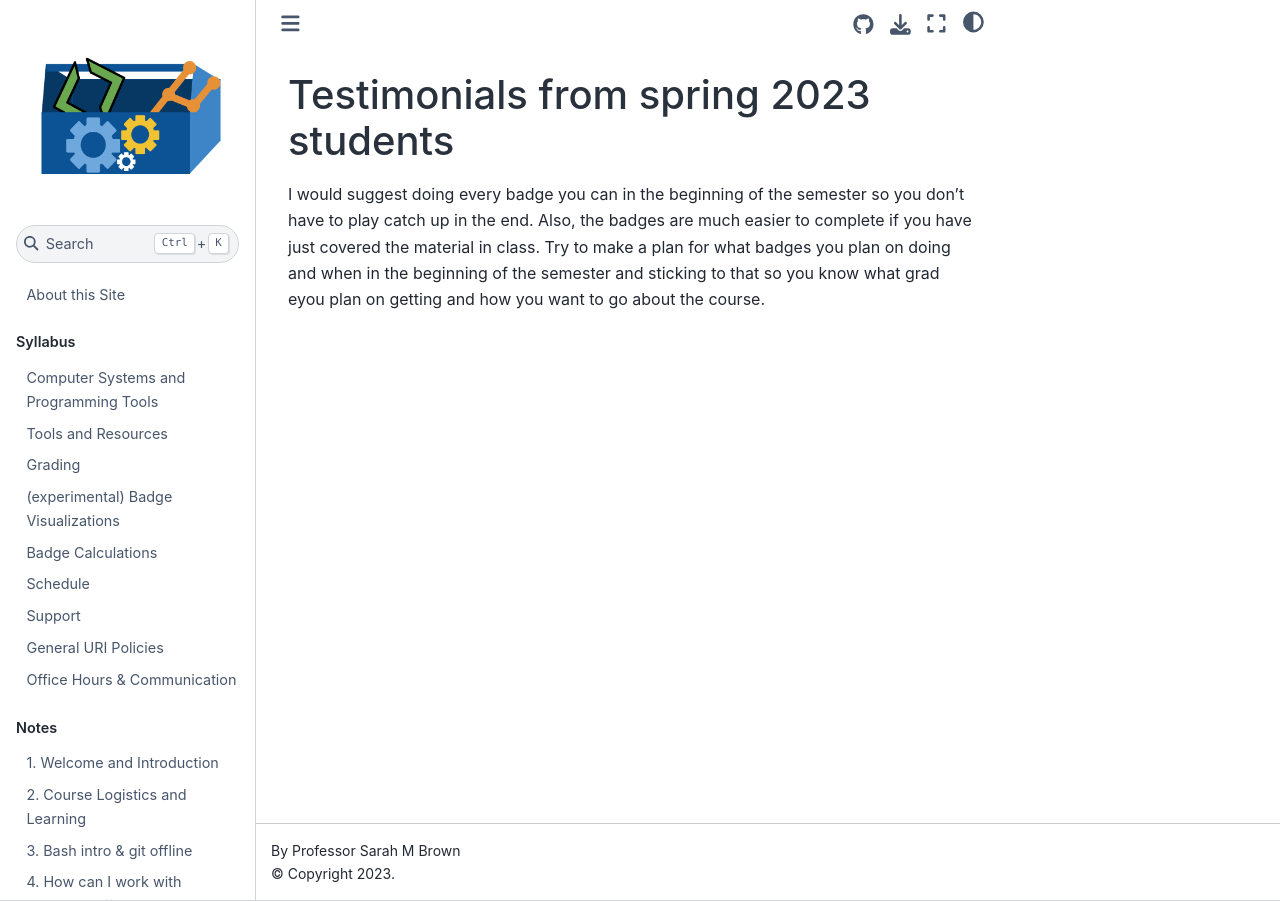
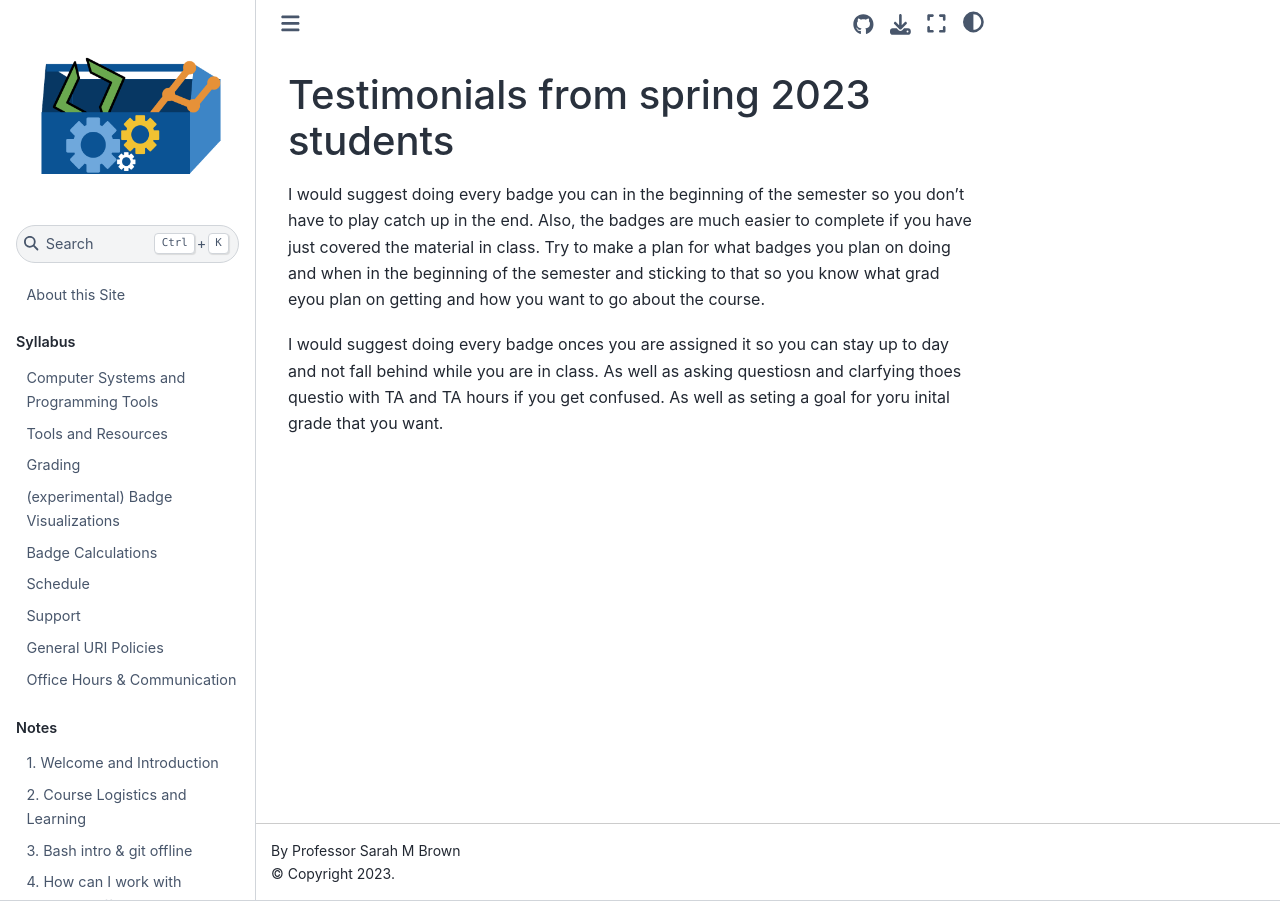
Before and after one commit to introcompsys/spring2023, a Jupyter Book: the page built from resources/testimonials.md, in a window 1280 px wide. Built offline with Jupyter Book 1.0.4 settings and Sphinx 7.4.7 and the Sphinx Book theme 1.1.4, drawn with Linux system fonts in a browser that asks for light colours.

Commit message:
Update testimonials.md

```diff
--- a/resources/testimonials.md
+++ b/resources/testimonials.md
@@ -1,3 +1,5 @@
 # Testimonials from spring 2023 students
 
 I would suggest doing every badge you can in the beginning of the semester so you don't have to play catch up in the end. Also, the badges are much easier to complete if you have just covered the material in class. Try to make a plan for what badges you plan on doing and when in the beginning of the semester and sticking to that so you know what grad eyou plan on getting and how you want to go about the course.
+
+I would suggest doing every badge onces you are assigned it so you can stay up to day and not fall behind while you are in class. As well as asking questiosn and clarfying thoes questio with TA and TA hours if you get confused. As well as seting a goal for yoru inital grade that you want.
```
